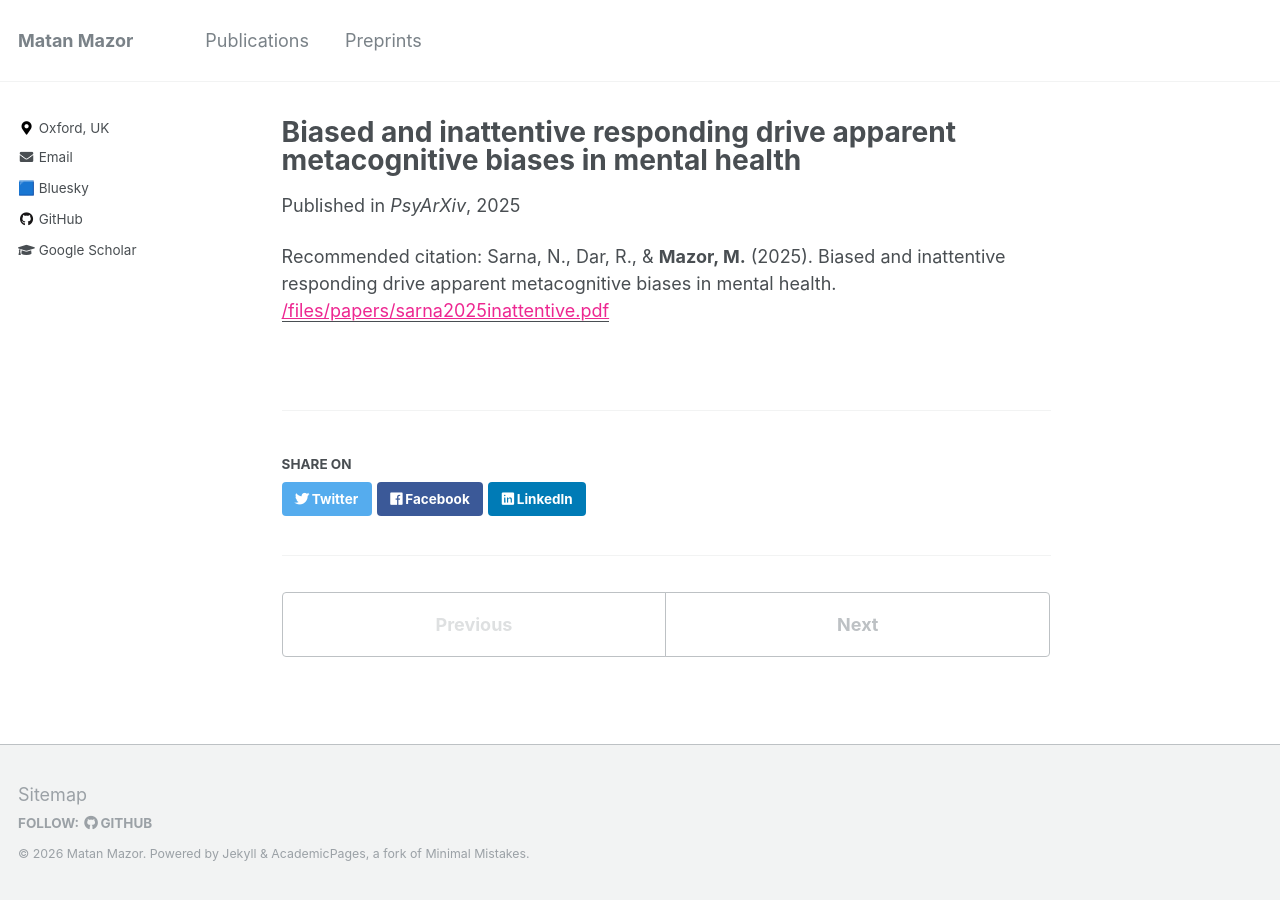
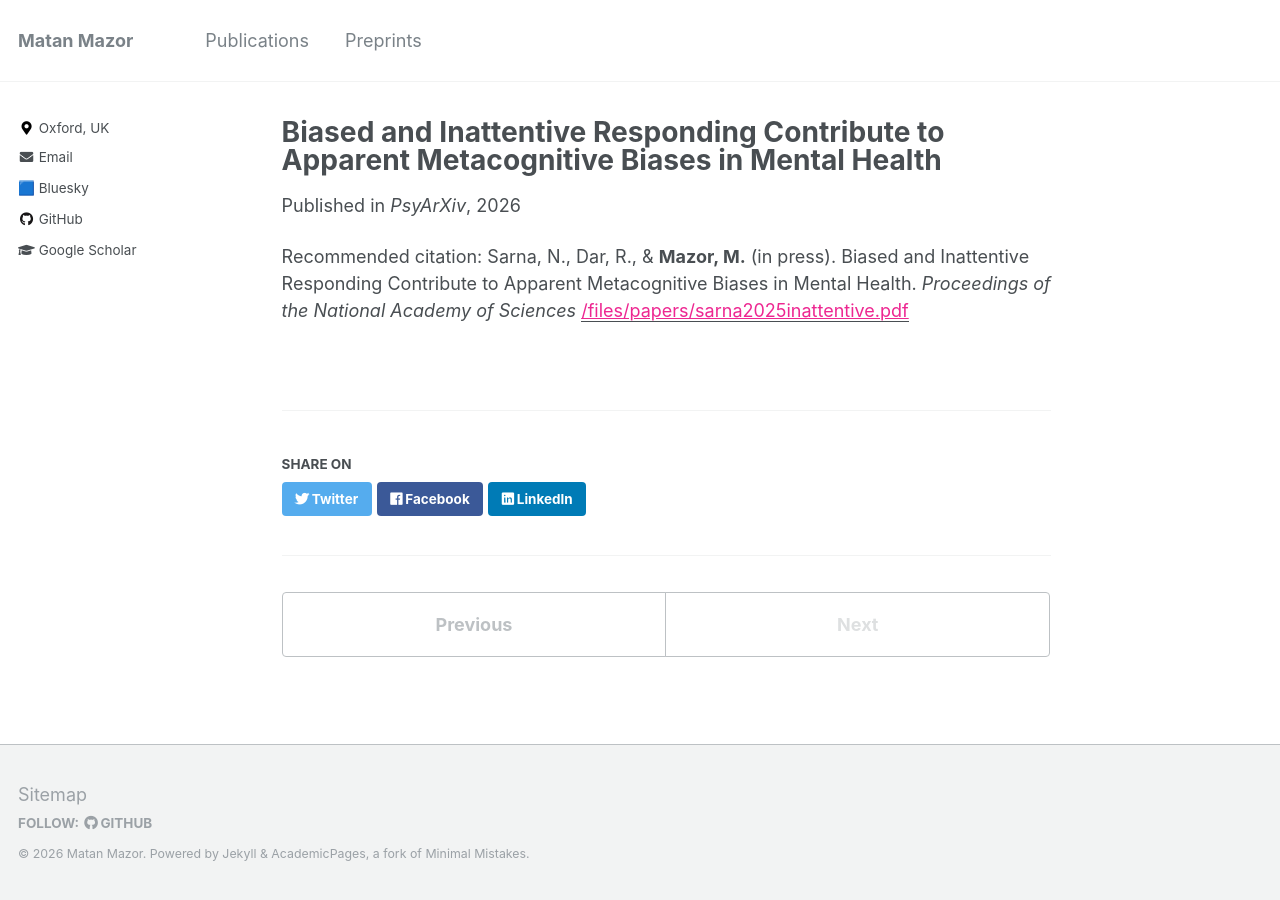
Before and after one commit to matanmazor/matanmazor.github.io, a Jekyll site: the page built from _publications/2026-03-20-inattentive.md, in a window 1280 px wide. Built offline with Jekyll 4.4.1, drawn with Linux system fonts in a browser that asks for light colours.

Commit message:
inattentive accepted

```diff
--- a/_preprints/2025-03-17-inattentive.md
+++ b/_publications/2026-03-20-inattentive.md
@@ -1,13 +1,13 @@
 ---
-title: "Biased and inattentive responding drive apparent metacognitive biases in mental health"
-collection: preprints
-permalink: /preprint/2025-03-17-inattentive
-date: 2025-03-17
+title: "Biased and Inattentive Responding Contribute to Apparent Metacognitive Biases in Mental Health"
+collection: publications
+permalink: /publications/2026-03-20-inattentive
+date: 2026-03-20
 venue: 'PsyArXiv'
 psyarxiv: 'https://osf.io/preprints/psyarxiv/fzwu8_v3'
 github: 'https://github.com/noamsarna/BIRDAM'
 paperurl: '/files/papers/sarna2025inattentive.pdf'
-citation: 'Sarna, N., Dar, R.,  & <b>Mazor, M.</b> (2025). Biased and inattentive responding drive apparent metacognitive biases in mental health.'
+citation: 'Sarna, N., Dar, R.,  & <b>Mazor, M.</b> (in press). Biased and Inattentive Responding Contribute to Apparent Metacognitive Biases in Mental Health. <i>Proceedings of the National Academy of Sciences</i>'
 summary_paragraph: >
    In recent years, more and more mental health research relies on large-scale online testing. Researchers get hundreds of participants to fill out many mental health questionnaire, and then identify links between their psychiatric tendencies (as revealed by their questionnaire responses) and their behaviour in controlled tasks. Using this method, previous research identified robust links between mental health (compulsivity, depression and anxiety) and decision confidence. In this collaboration with [Noam](https://github.com/noamsarna) and [Ruvi](https://english.tau.ac.il/profile/ruvidar), we show that these correlations are largely driven by factors outside mental health, namely participants' response biases and their level of attention.
 ---
```
Also changed, not shown: 1 other file.
